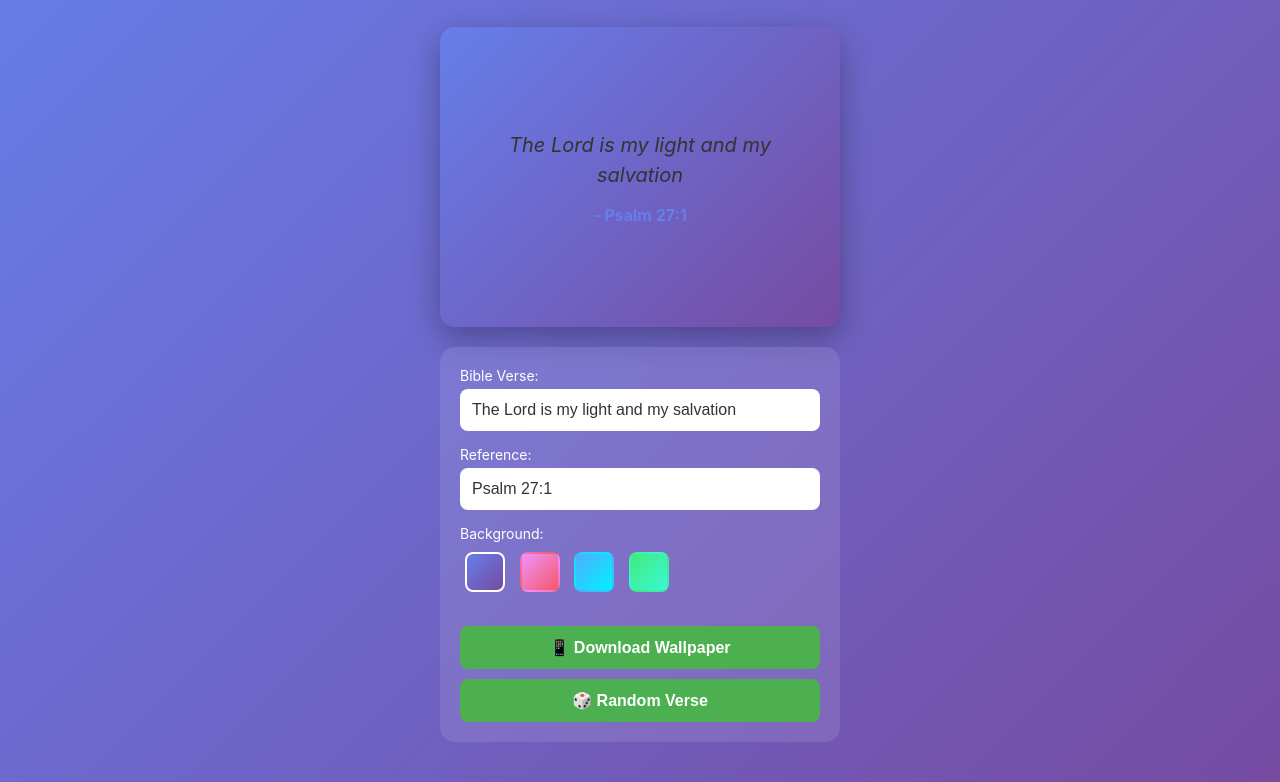
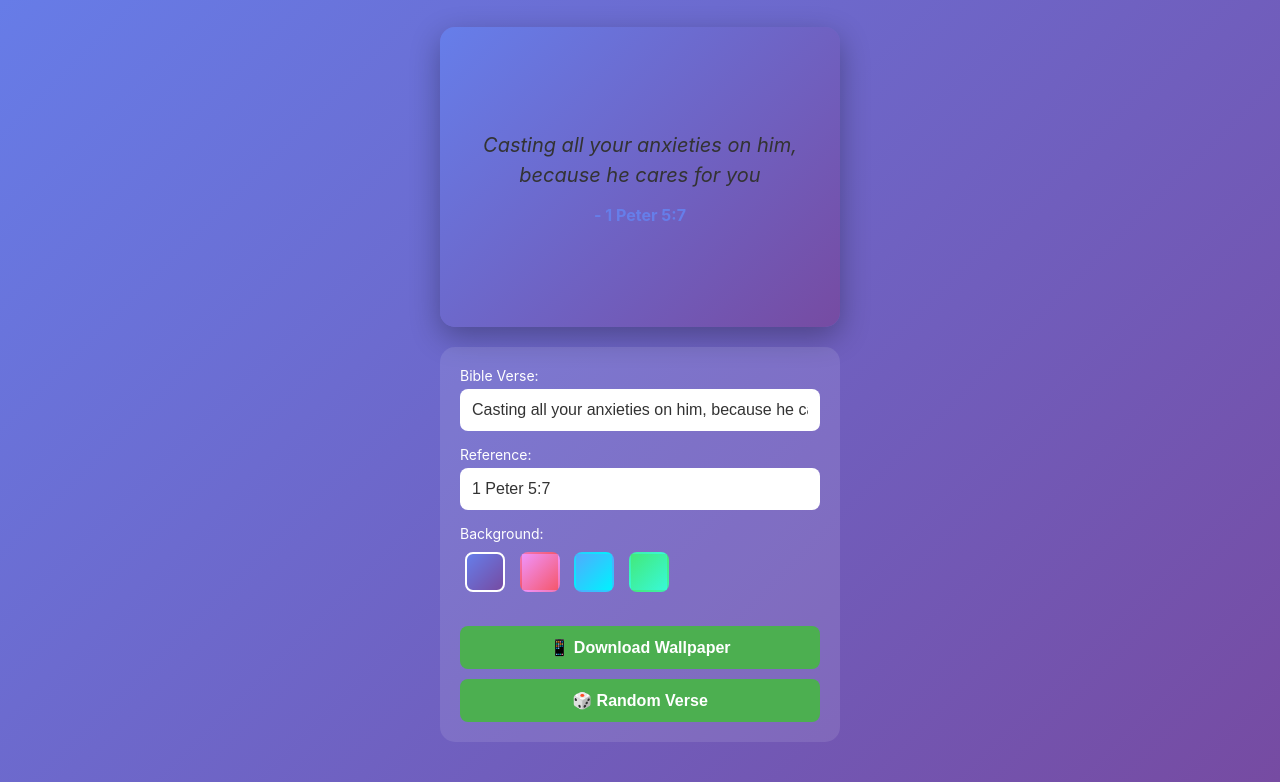
Before and after one commit to inventor40028/versebot, a plain HTML site: page index.html in a window 1280 px wide. Both pictures are taken after a click on the button "🎲 Random Verse". Shown: the part 82-864 px from the top of the page. Drawn offline with Linux system fonts and the light colour scheme.

Commit message:
Update index.html

```diff
--- a/index.html
+++ b/index.html
@@ -196,8 +196,51 @@
                 {text: "For I know the plans I have for you, declares the Lord", ref: "Jeremiah 29:11"},
                 {text: "The Lord is my light and my salvation", ref: "Psalm 27:1"},
                 {text: "Be strong and courageous. Do not be afraid", ref: "Joshua 1:9"},
-                {text: "Trust in the Lord with all your heart", ref: "Proverbs 3:5"}
-            ];
+                {text: "Trust in the Lord with all your heart", ref: "Proverbs 3:5"},
+                {text: "For God so loved the world, that he gave his only Son", ref: "John 3:16"},
+                {text: "Come to me, all who labor and are heavy laden, and I will give you rest", ref: "Matthew 11:28"},
+                {text: "My grace is sufficient for you, for my power is made perfect in weakness", ref: "2 Corinthians 12:9"},
+                {text: "Humble yourselves, therefore, under the mighty hand of God", ref: "1 Peter 5:6"},
+                {text: "The steadfast love of the Lord never ceases; his mercies never come to an end", ref: "Lamentations 3:22"},
+                {text: "And we know that for those who love God all things work together for good", ref: "Romans 8:28"},
+                {text: "For by grace you have been saved through faith", ref: "Ephesians 2:8"},
+                {text: "Do not be anxious about anything, but in everything by prayer", ref: "Philippians 4:6"},
+                {text: "Give thanks to the Lord, for he is good; for his steadfast love endures forever", ref: "Psalm 107:1"},
+                {text: "Finally, brothers, whatever is true, whatever is honorable, whatever is just", ref: "Philippians 4:8"},
+                {text: "But the fruit of the Spirit is love, joy, peace, patience, kindness", ref: "Galatians 5:22"},
+                {text: "In the beginning was the Word, and the Word was with God, and the Word was God", ref: "John 1:1"},
+                {text: "He must increase, but I must decrease", ref: "John 3:30"},
+                {text: "Praise the Lord! Oh, give thanks to the Lord, for he is good", ref: "Psalm 106:1"},
+                {text: "For the wages of sin is death, but the free gift of God is eternal life", ref: "Romans 6:23"},
+                {text: "Therefore, if anyone is in Christ, he is a new creation", ref: "2 Corinthians 5:17"},
+                {text: "Be still, and know that I am God", ref: "Psalm 46:10"},
+                {text: "Love is patient and kind; love does not envy or boast", ref: "1 Corinthians 13:4"},
+                {text: "I am the way, and the truth, and the life. No one comes to the Father except through me", ref: "John 14:6"},
+                {text: "Casting all your anxieties on him, because he cares for you", ref: "1 Peter 5:7"},
+                {text: "Let not your hearts be troubled. Believe in God; believe also in me", ref: "John 14:1"},
+                {text: "As for me and my house, we will serve the Lord", ref: "Joshua 24:15"},
+                {text: "Every good gift and every perfect gift is from above", ref: "James 1:17"},
+                {text: "Be imitators of God, as beloved children", ref: "Ephesians 5:1"},
+                {text: "The grass withers, the flower fades, but the word of our God will stand forever", ref: "Isaiah 40:8"},
+                {text: "You will seek me and find me, when you seek me with all your heart", ref: "Jeremiah 29:13"},
+                {text: "But he was pierced for our transgressions; he was crushed for our iniquities", ref: "Isaiah 53:5"},
+                {text: "Rejoice always, pray without ceasing, give thanks in all circumstances", ref: "1 Thessalonians 5:16-18"},
+                {text: "Do not conform to the pattern of this world, but be transformed by the renewing of your mind", ref: "Romans 12:2"},
+                {text: "Greater love has no one than this, that someone lay down his life for his friends", ref: "John 15:13"},
+                {text: "I lift up my eyes to the hills. From where does my help come? My help comes from the Lord", ref: "Psalm 121:1-2"},
+                {text: "A new commandment I give to you, that you love one another", ref: "John 13:34"},
+                {text: "The Lord is good, a stronghold in the day of trouble", ref: "Nahum 1:7"},
+                {text: "If we confess our sins, he is faithful and just to forgive us our sins", ref: "1 John 1:9"},
+                {text: "Train up a child in the way he should go; even when he is old he will not depart from it", ref: "Proverbs 22:6"},
+                {text: "And he said to him, ‘You shall love the Lord your God with all your heart’", ref: "Matthew 22:37"},
+                {text: "But they who wait for the Lord shall renew their strength", ref: "Isaiah 40:31"},
+                {text: "The joy of the Lord is your strength", ref: "Nehemiah 8:10"},
+                {text: "For where two or three are gathered in my name, there am I among them", ref: "Matthew 18:20"},
+                {text: "Now faith is the assurance of things hoped for, the conviction of things not seen", ref: "Hebrews 11:1"},
+                {text: "God is our refuge and strength, a very present help in trouble", ref: "Psalm 46:1"},
+                {text: "There is no fear in love, but perfect love casts out fear", ref: "1 John 4:18"},
+                {text: "He has shown you, O mortal, what is good. And what does the Lord require of you?", ref: "Micah 6:8"},
+                {text: "Commit your way to the Lord; trust in him, and he will act", ref: "Psalm 37:5"},            ];
 
             const randomVerse = verses[Math.floor(Math.random() * verses.length)];
             document.getElementById('verseInput').value = randomVerse.text;
```
